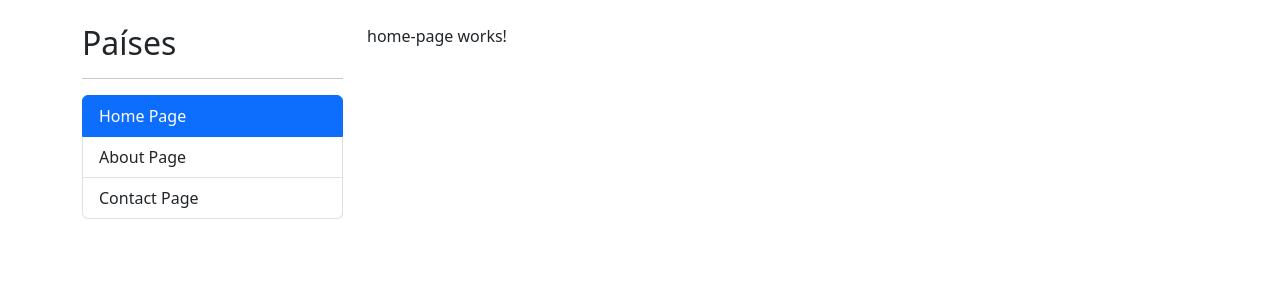
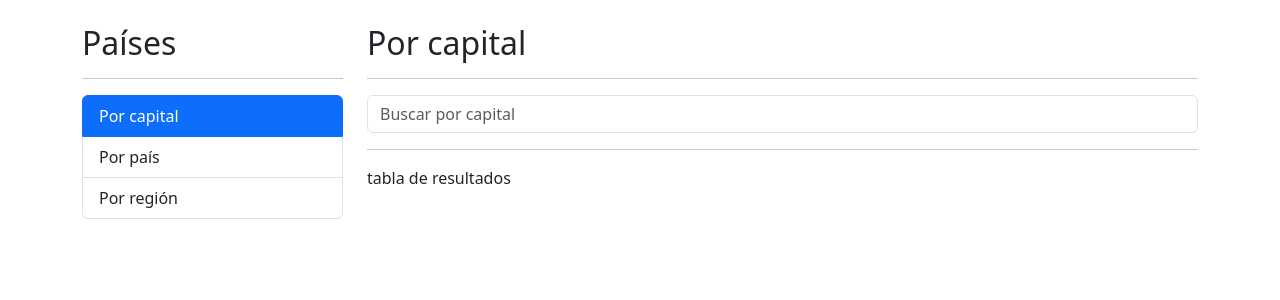
Before and after one commit to MatiasAlmeida/angular-countryApp, an Angular app: page /countries/by-capital in a window 1280 px wide. Before the commit this address led to /. Shown: the top 300 px of the page. Built offline with nearby package versions, Linux system fonts and the light colour scheme.

Commit message:
added component search-box communication with pages to make searchs

```diff
--- a/src/app/app-routings.module.ts
+++ b/src/app/app-routings.module.ts
@@ -6,10 +6,10 @@ import { ContactPageComponent } from './shared/pages/contact-page/contact-page.c
 import { HomePageComponent } from './shared/pages/home-page/home-page.component';
 
 const routes: Routes = [
-  {
-    path: '',
-    component: HomePageComponent
-  },
+  // {
+  //   path: '',
+  //   component: HomePageComponent
+  // },
   {
     path: 'about',
     component: AboutPageComponent
@@ -19,8 +19,12 @@ const routes: Routes = [
     component: ContactPageComponent
   },
   {
+    path: 'countries',
+    loadChildren: () => import('./countries/countries.module').then( m => m.CountriesModule)
+  },
+  {
     path: '**',
-    redirectTo: ''
+    redirectTo: 'countries'
   }
 ];
 
--- a/src/app/countries/countries-routing.module.ts
+++ b/src/app/countries/countries-routing.module.ts
@@ -21,6 +21,10 @@ const routes: Routes = [
   {
     path: 'by/:id',
     component: CountryPageComponent
+  },
+  {
+    path: '**',
+    redirectTo: 'by-capital'
   }
 ];
 
--- a/src/app/countries/countries.module.ts
+++ b/src/app/countries/countries.module.ts
@@ -5,6 +5,7 @@ import { ByCountryPageComponent } from './pages/by-country-page/by-country-page.
 import { ByRegionPageComponent } from './pages/by-region-page/by-region-page.component';
 import { CountryPageComponent } from './pages/country-page/country-page.component';
 import { CountriesRoutingModule } from './countries-routing.module';
+import { SharedModule } from '../shared/shared.module';
 
 
 
@@ -17,7 +18,8 @@ import { CountriesRoutingModule } from './countries-routing.module';
   ],
   imports: [
     CommonModule,
-    CountriesRoutingModule
+    CountriesRoutingModule,
+    SharedModule
   ]
 })
 export class CountriesModule { }
--- a/src/app/countries/pages/by-capital-page/by-capital-page.component.html
+++ b/src/app/countries/pages/by-capital-page/by-capital-page.component.html
@@ -1 +1,20 @@
-<p>by-capital-page works!</p>
+<h2>Por capital</h2>
+<hr>
+
+<div class="row">
+  <div class="col">
+    <!-- SearchBox -->
+    <!-- recordar que si usamos [] para definir la property, debemos pasarle una expresion -->
+    <!-- por defecto las properties (sin []) toman una string -->
+    <shared-search-box
+      (onValue)="searchByCapital($event)"
+      placeholder="Buscar por capital"></shared-search-box>
+  </div>
+</div>
+
+<div class="row">
+  <div class="col">
+    <hr>
+    tabla de resultados
+  </div>
+</div>
--- a/src/app/countries/pages/by-capital-page/by-capital-page.component.ts
+++ b/src/app/countries/pages/by-capital-page/by-capital-page.component.ts
@@ -1,11 +1,15 @@
-import { Component } from '@angular/core';
+import { Component, EventEmitter, Output } from '@angular/core';
 
 @Component({
-  selector: 'app-by-capital-page',
+  selector: 'countries-by-capital-page',
   templateUrl: './by-capital-page.component.html',
   styles: [
   ]
 })
 export class ByCapitalPageComponent {
 
+  public searchByCapital( term: string ): void {
+    console.log({ source: 'Desde ByCapitalPage' });
+    console.log({ term });
+  }
 }
--- /dev/null
+++ b/src/app/shared/components/search-box/search-box.component.html
@@ -0,0 +1,6 @@
+<input
+  type="text"
+  [placeholder]="placeholder"
+  (keyup.enter)="emitSearch(txtInput.value)"
+  class="form-control"
+  #txtInput>
--- /dev/null
+++ b/src/app/shared/components/search-box/search-box.component.ts
@@ -0,0 +1,19 @@
+import { Component, ElementRef, EventEmitter, Input, Output, ViewChild } from '@angular/core';
+
+@Component({
+  selector: 'shared-search-box',
+  templateUrl: './search-box.component.html',
+  styles: [
+  ]
+})
+export class SearchBoxComponent {
+  @Input()
+  public placeholder: string = '';
+
+  @Output()
+  public onValue: EventEmitter<string> = new EventEmitter();
+
+  public emitSearch( value: string ): void {
+    this.onValue.emit(value);
+  }
+}
--- a/src/app/shared/components/sidebar/sidebar.component.html
+++ b/src/app/shared/components/sidebar/sidebar.component.html
@@ -2,7 +2,7 @@
 <hr>
 
 <ul class="list-group">
-  <li
+  <!-- <li
     routerLink=""
     routerLinkActive="active"
     [routerLinkActiveOptions]="{ exact: true }"
@@ -20,5 +20,23 @@
     routerLinkActive="active"
     class="list-group-item">
     Contact Page
+  </li> -->
+  <li
+    routerLink="countries/by-capital"
+    routerLinkActive="active"
+    class="list-group-item">
+    Por capital
+  </li>
+  <li
+    routerLink="countries/by-country"
+    routerLinkActive="active"
+    class="list-group-item">
+    Por país
+  </li>
+  <li
+    routerLink="countries/by-region"
+    routerLinkActive="active"
+    class="list-group-item">
+    Por región
   </li>
 </ul>
--- a/src/app/shared/shared.module.ts
+++ b/src/app/shared/shared.module.ts
@@ -6,6 +6,7 @@ import { AboutPageComponent } from './pages/about-page/about-page.component';
 import { ContactPageComponent } from './pages/contact-page/contact-page.component';
 import { HomePageComponent } from './pages/home-page/home-page.component';
 import { SidebarComponent } from './components/sidebar/sidebar.component';
+import { SearchBoxComponent } from './components/search-box/search-box.component';
 
 
 
@@ -15,6 +16,7 @@ import { SidebarComponent } from './components/sidebar/sidebar.component';
     ContactPageComponent,
     HomePageComponent,
     SidebarComponent,
+    SearchBoxComponent,
   ],
   imports: [
     CommonModule,
@@ -25,6 +27,7 @@ import { SidebarComponent } from './components/sidebar/sidebar.component';
     ContactPageComponent,
     HomePageComponent,
     SidebarComponent,
+    SearchBoxComponent
   ]
 })
 export class SharedModule { }
```
